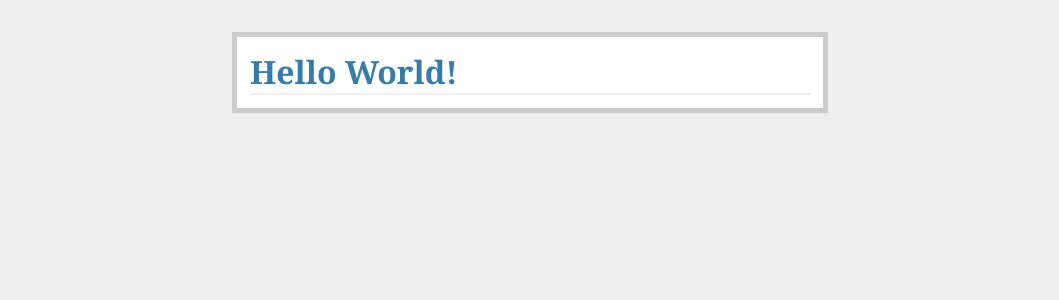
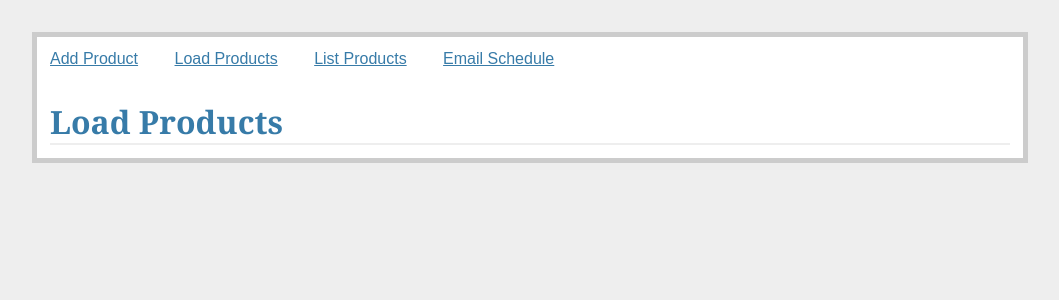
Before and after one commit to superdev115/bh-coding-test-py, a Flask app: page / in a window 1280 px wide. Shown: the top 300 px of the page, without its empty margins (110-1169 px from the left). Run offline with Flask 2, Linux system fonts and the light colour scheme.

Commit message:
add routes/navigations

```diff
--- a/project/controllers/main.py
+++ b/project/controllers/main.py
@@ -3,5 +3,18 @@ from project import app
 from flask import render_template
 
 @app.route('/')
-def start():
-    return render_template('main/index.html')
+@app.route('/load_products')
+def load_products():
+    return render_template('main/load_products.html')
+
+@app.route('/add_product')
+def add_product():
+    return render_template('main/add_product.html')
+
+@app.route('/list_products')
+def list_products():
+    return render_template('main/list_products.html')
+
+@app.route('/email_schedule')
+def email_schedule():
+    return render_template('main/email_schedule.html')
--- a/project/static/css/style.css
+++ b/project/static/css/style.css
@@ -22,10 +22,15 @@ h2 {
 
 .page {
     margin: 2em auto;
-    width: 35em;
+    width: 60em;
     border: 5px solid #ccc;
     padding: 0.8em;
     background: white;
+}
+
+.nav-link {
+    margin-right: 2em;
+    text-align: center;
 }
 
 .flash {
--- a/project/templates/layout/layout.html
+++ b/project/templates/layout/layout.html
@@ -5,6 +5,11 @@
     </head>
     <body>
         <div class="page">
+            <a class="nav-link" href="{{ url_for('add_product') }}">Add Product</a>
+            <a class="nav-link" href="{{ url_for('load_products') }}">Load Products</a>
+            <a class="nav-link" href="{{ url_for('list_products') }}">List Products</a>
+            <a class="nav-link" href="{{ url_for('email_schedule') }}">Email Schedule</a>
+
             {% for message in get_flashed_messages() %}
                 <div class="flash">{{ message }}</div>
             {% endfor %}
@@ -13,7 +18,9 @@
                     {% for error in field.errors %}<span class='error'>{{ error }}</span>{% endfor %}
                 {% endif %}
             {% endmacro %}
-            {% block body %}{% endblock %}
+            <div style="margin-top: 2em;">
+                {% block body %}{% endblock %}
+            </div>
         </div>
     </body>
 </html>
--- /dev/null
+++ b/project/templates/main/add_product.html
@@ -0,0 +1,4 @@
+{% extends "layout/layout.html" %}
+{% block body %}
+    <h1>Add Product</h1>
+{% endblock %}
--- /dev/null
+++ b/project/templates/main/email_schedule.html
@@ -0,0 +1,4 @@
+{% extends "layout/layout.html" %}
+{% block body %}
+    <h1>Email Schedule</h1>
+{% endblock %}
--- /dev/null
+++ b/project/templates/main/list_products.html
@@ -0,0 +1,4 @@
+{% extends "layout/layout.html" %}
+{% block body %}
+    <h1>List Products</h1>
+{% endblock %}
--- a/project/templates/main/index.html
+++ b/project/templates/main/load_products.html
@@ -1,4 +1,4 @@
 {% extends "layout/layout.html" %}
 {% block body %}
-    <h1>Hello World!</h1>
+    <h1>Load Products</h1>
 {% endblock %}
```
